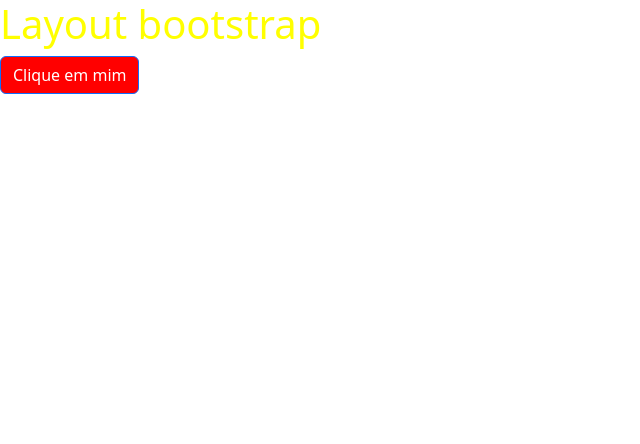
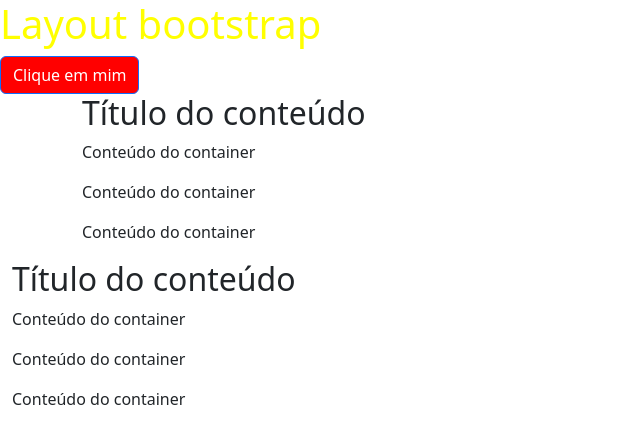
Before and after one commit to GustavoMiguel30/bootstrap, a plain HTML site: page 4_layout/aula_01/index.html in a window 1280 px wide. Shown: the whole page, without its empty margins (0-640 px from the left). Drawn offline with nearby package versions, Linux system fonts and the light colour scheme.

Commit message:
container
adicionando container

```diff
--- a/4_layout/aula_01/index.html
+++ b/4_layout/aula_01/index.html
@@ -12,5 +12,18 @@
 <body>
     <h1>Layout bootstrap</h1>
     <button class="btn btn-primary">Clique em mim</button>
+    <div class="container">
+        <h2>Título do conteúdo</h2>
+        <p>Conteúdo do container</p>
+        <p>Conteúdo do container</p>
+        <p>Conteúdo do container</p>
+    </div>
+
+    <div class="container-fluid">
+        <h2>Título do conteúdo</h2>
+        <p>Conteúdo do container</p>
+        <p>Conteúdo do container</p>
+        <p>Conteúdo do container</p>
+    </div>
 </body>
 </html>
```
